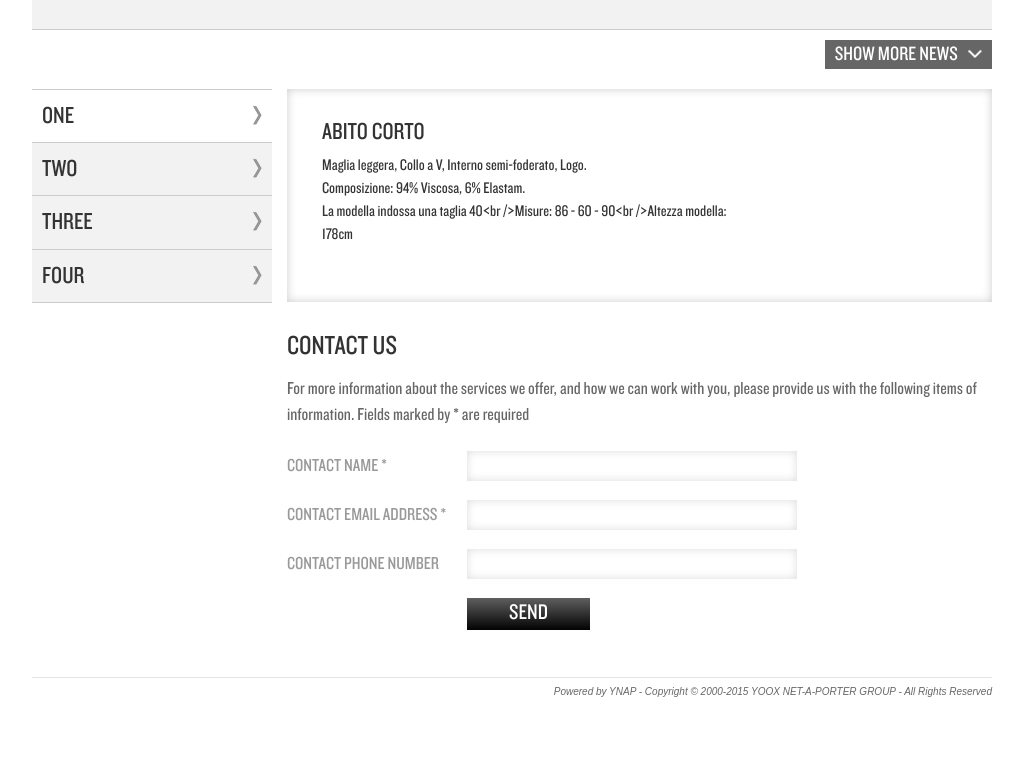
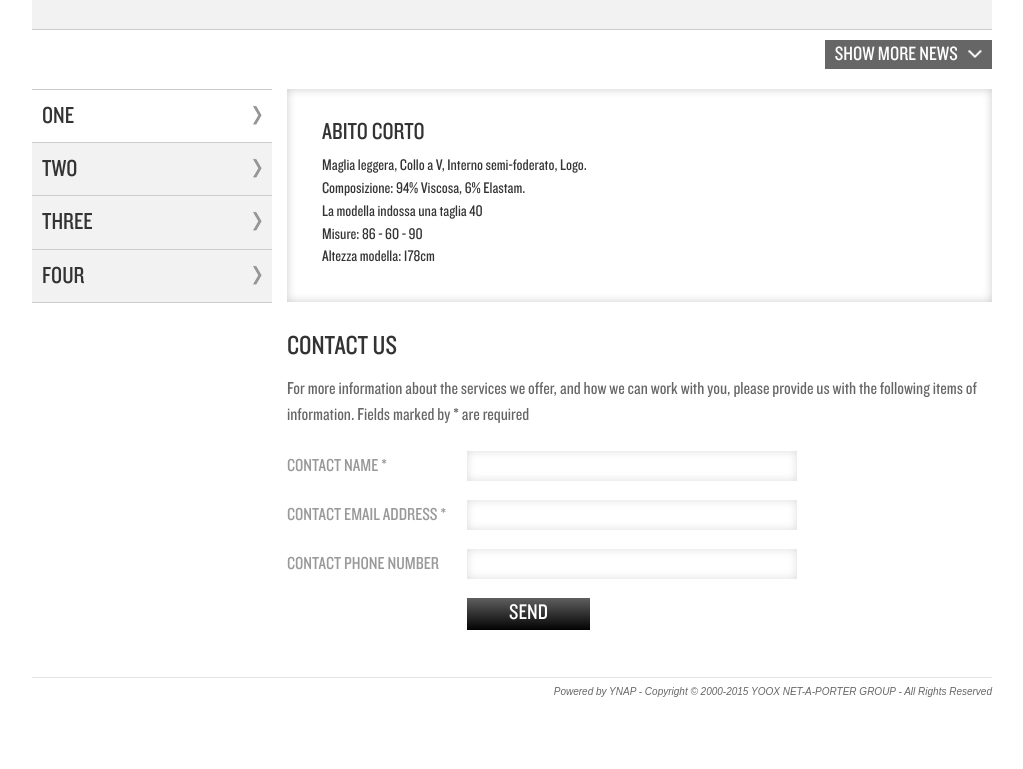
Before and after one commit to alexpopawork/yoox, a plain HTML site: page index.html in a window 1280 px wide. Shown: the part 1279-2048 px from the top of the page, without its empty margins (128-1151 px from the left). Drawn offline with Linux system fonts and the light colour scheme.

Commit message:
last changes

```diff
--- a/templates/product.info.template.html
+++ b/templates/product.info.template.html
@@ -2,7 +2,7 @@
 	<h3 class="knockLight name">{{prodName}}</h3>
 	<div class="knockLight details">{{prodDetails}}</div>
 	<div class="knockLight composition">{{prodComposition}}</div>
-	<div class="knockLight modelDetails">{{prodModelDetails}}</div>
+	<div class="knockLight modelDetails">{{{prodModelDetails}}}</div>
 </div>
 <div class="col-md-4 col-xs-4 product-slider-wrapper">
 	<div id="productCarousel" class="carousel slide pull-left" data-ride="carousel" data-interval="2000">
```
